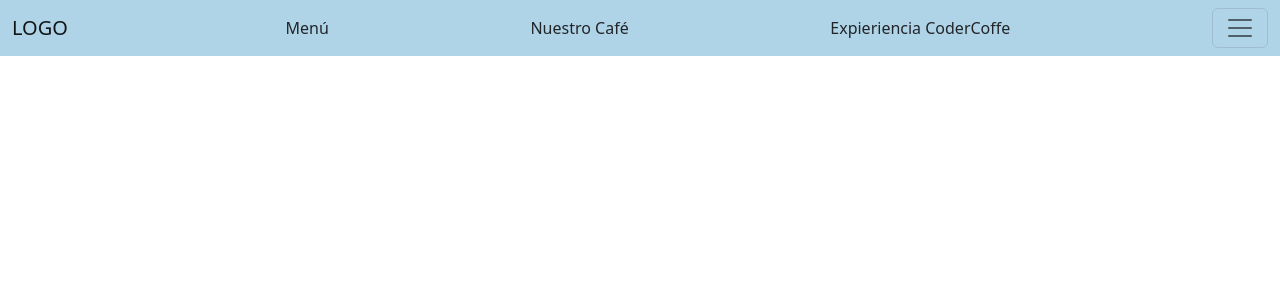
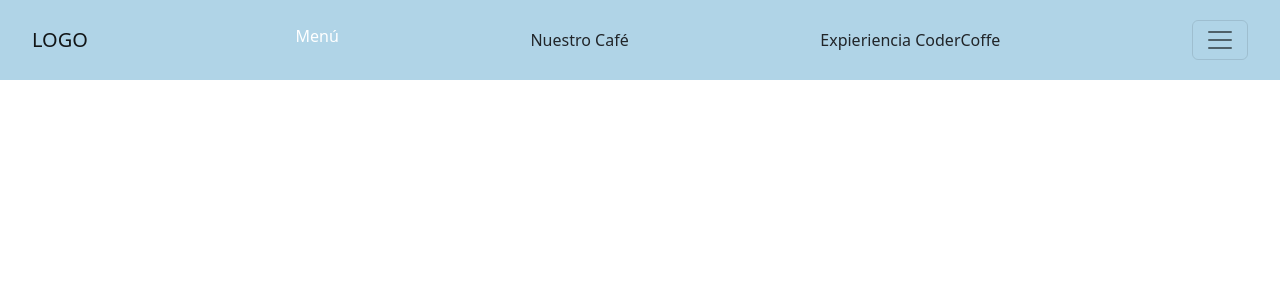
Before and after one commit to NicolasGalia/Coder-Coffe, a React (Create React App) app: page / in a window 1280 px wide. In both pictures the pointer is over the link "Menú". Shown: the top 300 px of the page. Built offline with nearby package versions, Linux system fonts and the light colour scheme.

Commit message:
terminamos con el navbar quedaria ponerle la imagen del logo

```diff
--- a/src/App.css
+++ b/src/App.css
@@ -1,11 +1,23 @@
 .navbarPaginas{
 background-color:#b0d4e7;
+padding: 20px;
 
 }
 
 .navbarExpand{
     background-color:#b0d4e7;
 }
+
+.itemsNavb:hover{
+    position: relative;
+    color: white  !important;
+    text-transform:initial;
+    transition: color var(--time);
+	display: inline-block;
+	height: 2em;
+	overflow: hidden;
+}
+
 
 
 
--- a/src/components/common/Menu.jsx
+++ b/src/components/common/Menu.jsx
@@ -14,9 +14,9 @@ const Menu = () => {
         <Navbar key={expand} expand={expand} className="mb-3 navbarPaginas">
           <Container fluid>
             <Navbar.Brand href="#">LOGO</Navbar.Brand>
-            <a>Menú</a>
-            <a>Nuestro Café</a>
-            <a>Expieriencia CoderCoffe</a>
+            <Nav.Link href="#action1" className="itemsNavb">Menú</Nav.Link>
+            <Nav.Link href="#action2" className="itemsNavb">Nuestro Café</Nav.Link>
+            <Nav.Link href="#action3" className="itemsNavb">Expieriencia CoderCoffe</Nav.Link>
             <Navbar.Toggle aria-controls={`offcanvasNavbar-expand-${expand}`} />
             <Navbar.Offcanvas
               id={`offcanvasNavbar-expand-${expand}`}
```
